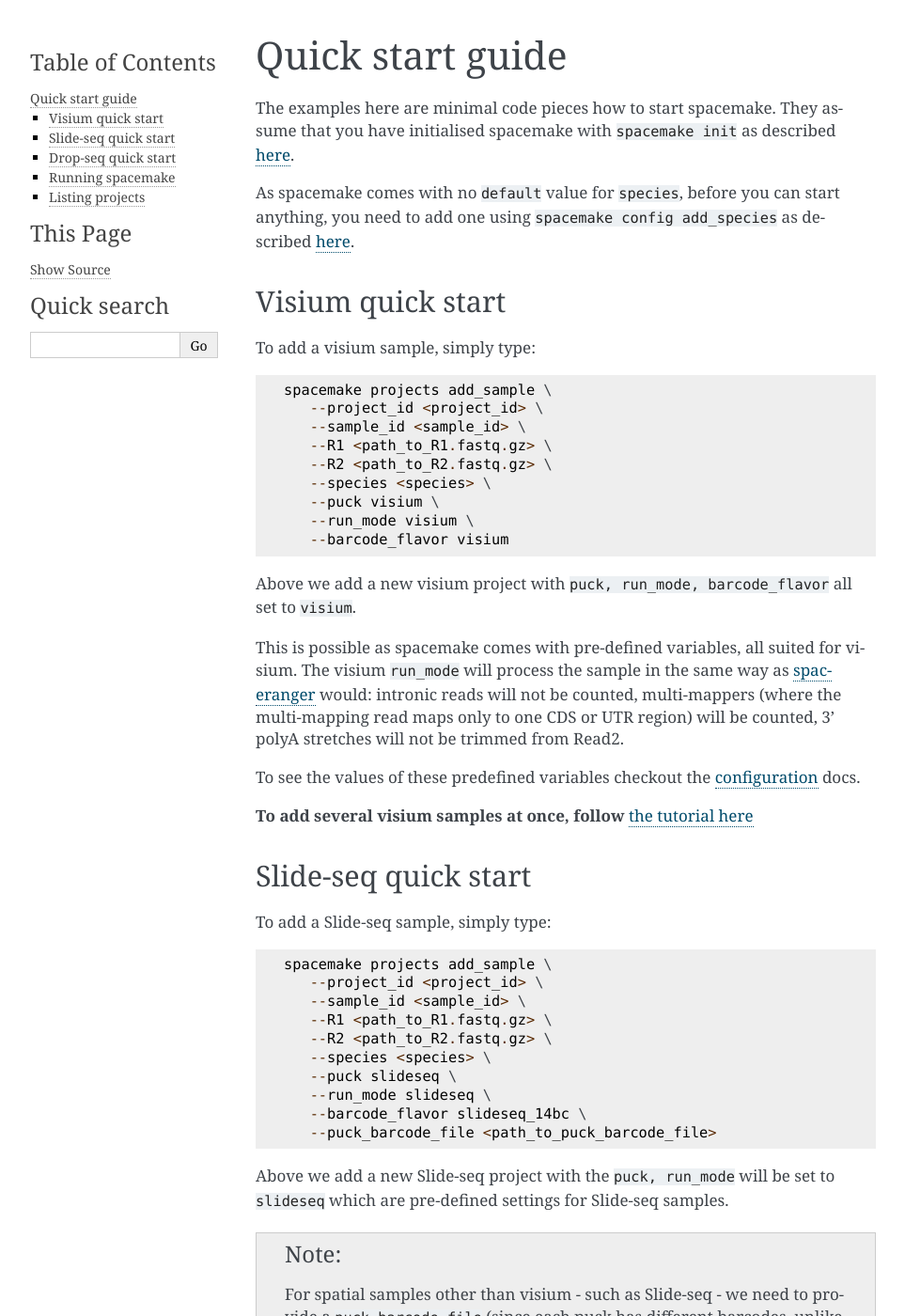
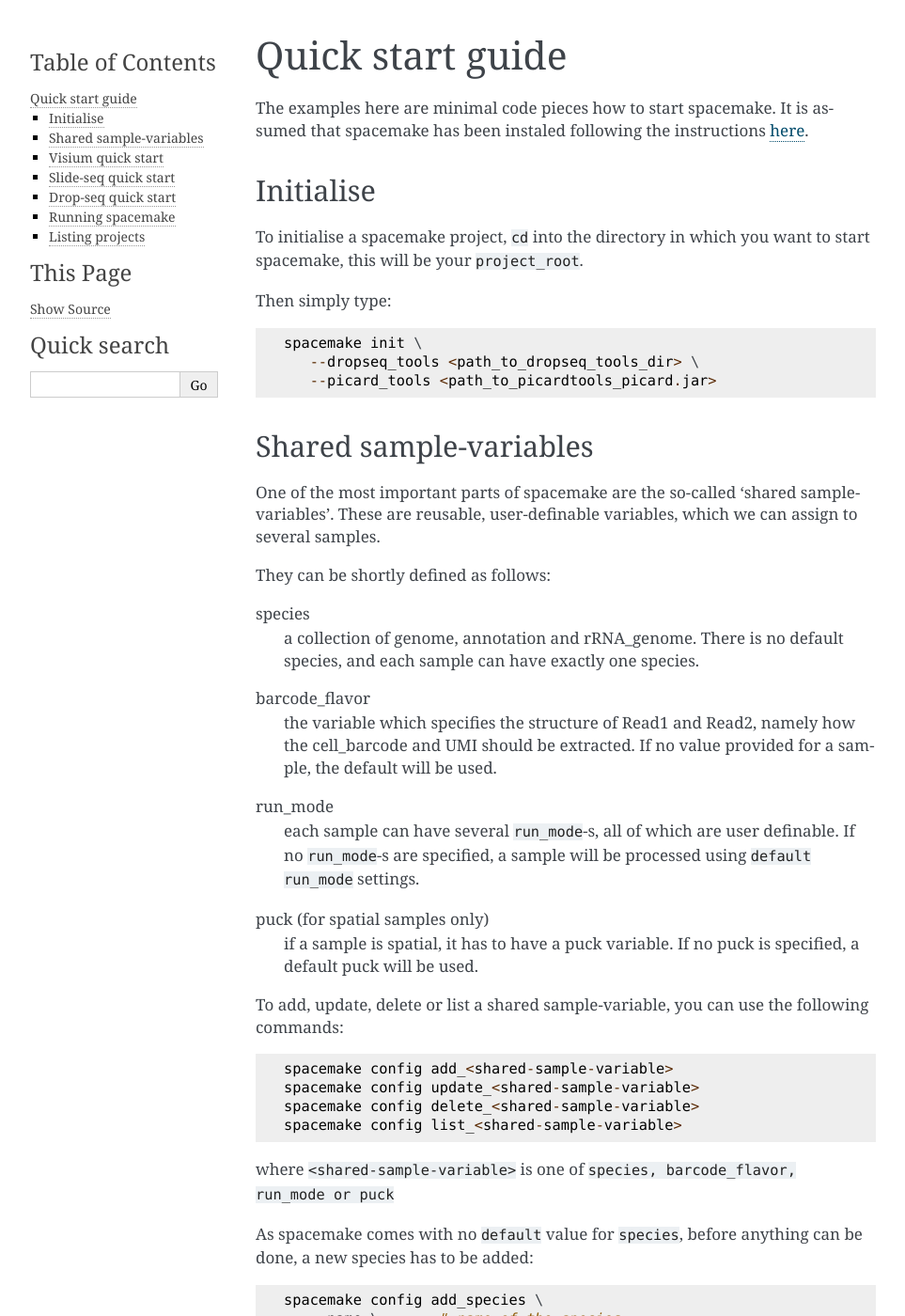
Before and after one commit to rajewsky-lab/spacemake, a Sphinx documentation site: the page built from docs/quick-start.rst, in a window 1280 px wide and 1400 px high. Shown: the whole window at 94% size, without its empty margins (148-1111 px from the left). Built offline with Sphinx 7.4.7, drawn with Linux system fonts in a browser that asks for light colours; some of the changed text lies outside the part shown.

Commit message:
restructured docs

```diff
--- a/docs/quick-start.rst
+++ b/docs/quick-start.rst
@@ -1,11 +1,23 @@
 Quick start guide
 =================
 
-The examples here are minimal code pieces how to start spacemake. They assume that you have initialised spacemake
-with ``spacemake init`` as described :ref:`here <installation>`.
+The examples here are minimal code pieces how to start spacemake. It is assumed that spacemake
+has been instaled following the instructions :ref:`here <installation>`.
 
-As spacemake comes with no ``default`` value for ``species``, before you can start anything, you need to add one
-using ``spacemake config add_species`` as described :ref:`here <configure-species>`.
+.. include:: shared/spacemake_init.rst
+
+.. include:: shared/shared_sample_variables.rst
+
+As spacemake comes with no ``default`` value for ``species``, before anything can be done,
+a new species has to be added::
+
+   spacemake config add_species \
+      --name \       # name of the species
+      --genome \     # path to .fa file
+      --annotation \ # path to .gtf file
+      --rRNA_genome  # (optional) path to ribosomal-RNA genome
+
+More info :ref:`here <configure-species>`.
 
 Visium quick start
 ------------------
--- /dev/null
+++ b/docs/shared/shared_sample_variables.rst
@@ -0,0 +1,29 @@
+Shared sample-variables
+-----------------------
+
+One of the most important parts of spacemake are the so-called 'shared sample-variables'.
+These are reusable, user-definable variables, which we can assign to several samples.
+
+They can be shortly defined as follows:
+
+species
+   a collection of genome, annotation and rRNA\_genome. There is no default species, and each sample can have exactly one species.
+
+barcode\_flavor
+   the variable which specifies the structure of Read1 and Read2, namely how the cell\_barcode and UMI should be extracted. If no value provided for a sample, the default will be used.
+
+run\_mode
+   each sample can have several ``run_mode``-s, all of which are user definable. If no ``run_mode``-s are specified, a sample will be processed using ``default`` ``run_mode`` settings.
+
+puck (for spatial samples only)
+   if a sample is spatial, it has to have a puck variable. If no puck is specified, a default puck will be used.
+
+
+To add, update, delete or list a shared sample-variable, you can use the following commands::
+
+   spacemake config add_<shared-sample-variable>
+   spacemake config update_<shared-sample-variable>
+   spacemake config delete_<shared-sample-variable>
+   spacemake config list_<shared-sample-variable>
+
+where ``<shared-sample-variable>`` is one of ``species, barcode_flavor, run_mode or puck``
--- /dev/null
+++ b/docs/shared/spacemake_init.rst
@@ -0,0 +1,10 @@
+Initialise
+----------
+
+To initialise a spacemake project, ``cd`` into the directory in which you want to start spacemake, this will be your ``project_root``.
+
+Then simply type::
+
+   spacemake init \
+      --dropseq_tools <path_to_dropseq_tools_dir> \
+      --picard_tools <path_to_picardtools_picard.jar>
```
Also changed, not shown: docs/config.rst (+2 -36 lines).
